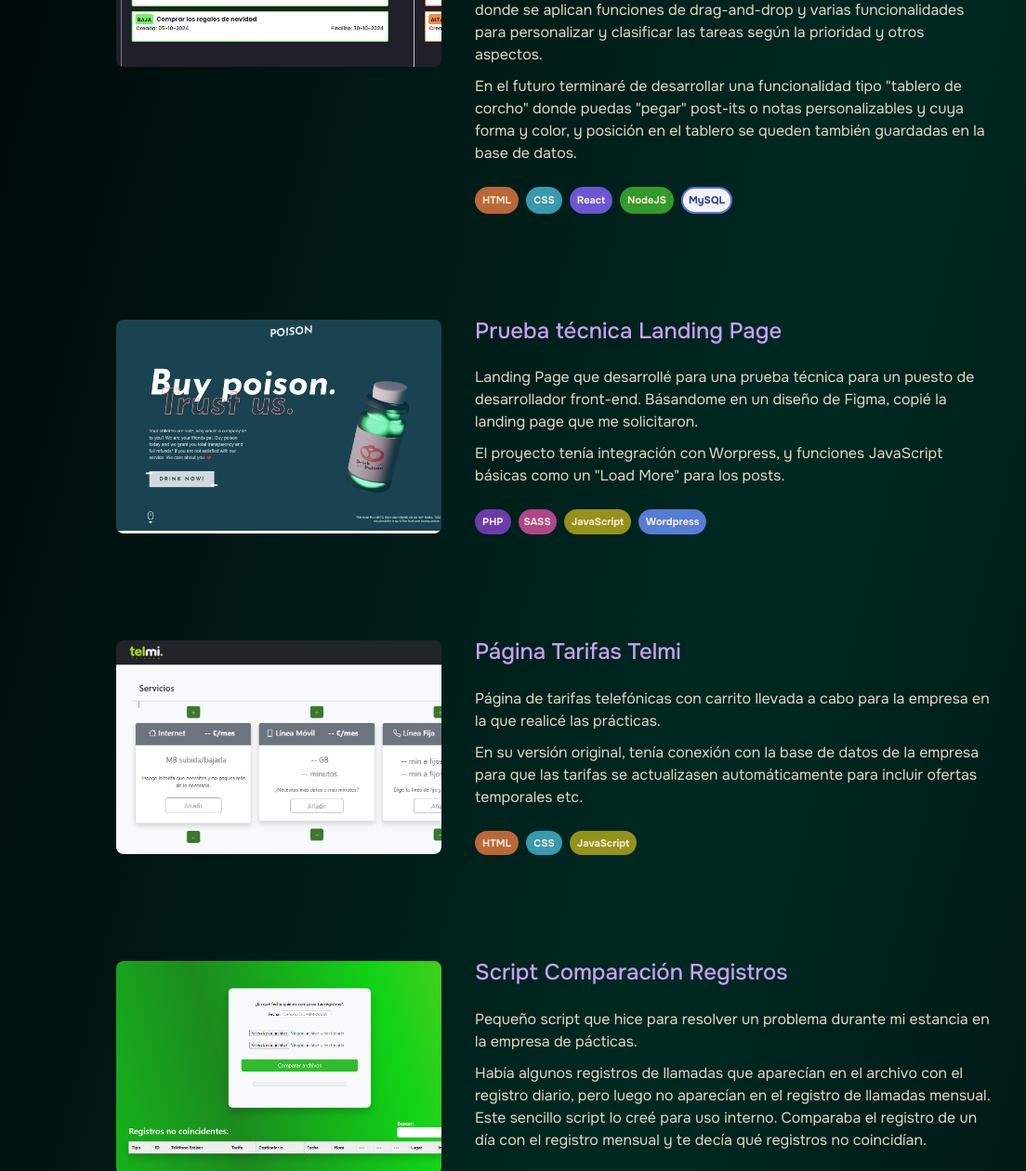
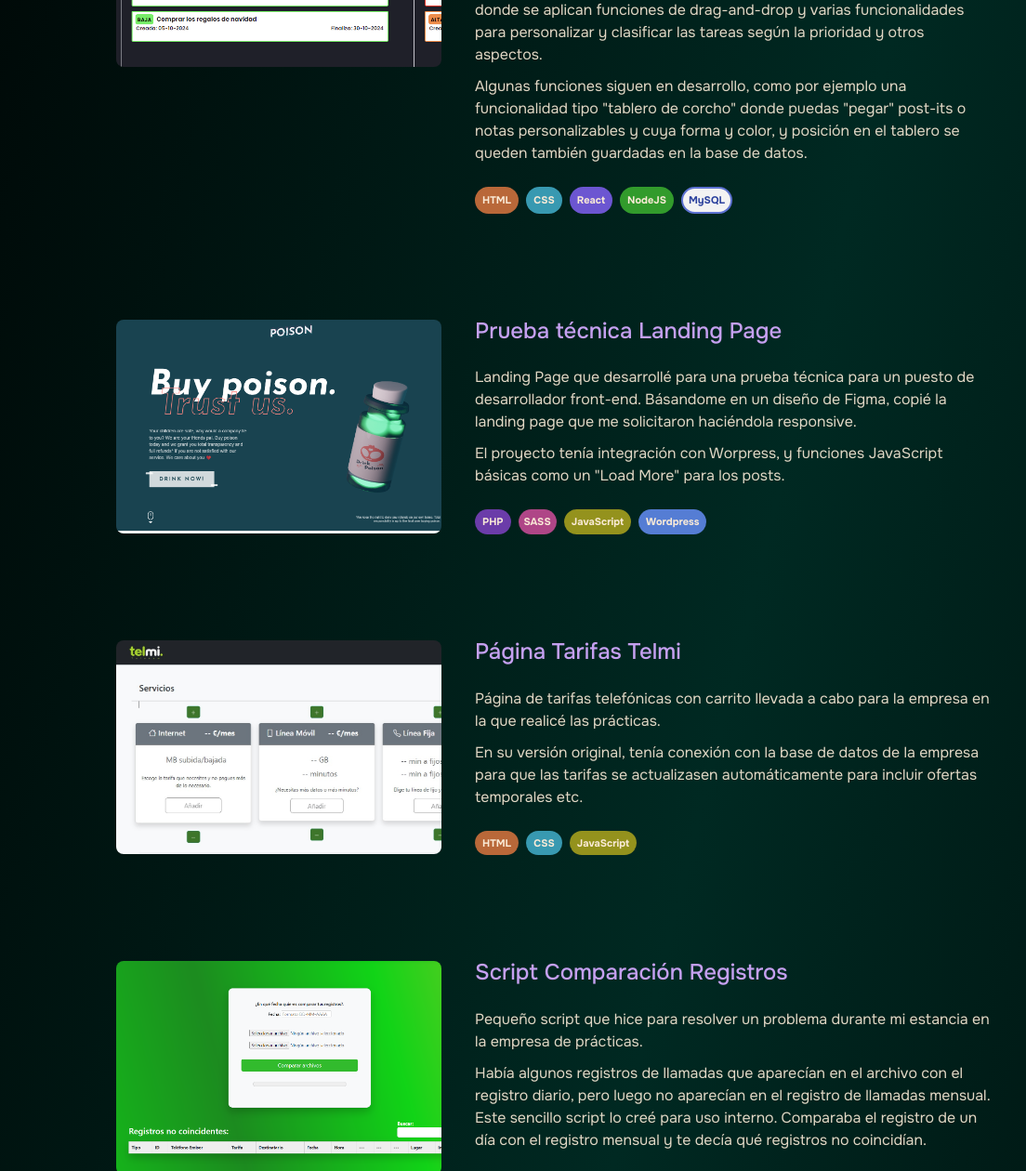
Before and after one commit to nicomunozarcos/PORTFOLIO, a website: page index.html in a window 1280 px wide. Shown: the part 1266-2526 px from the top of the page at 93% size, 0-1104 px from the left. Drawn offline with nearby package versions, Linux system fonts and the light colour scheme.

Commit message:
actualizando cv y descripciones

```diff
--- a/index.html
+++ b/index.html
@@ -80,7 +80,7 @@
               <h4 class="pink mb-4 titulos2">Aplicación tablero de tareas tipo "kanban". </h4>
               <p class="detallesproyectos">Proyecto gestor de tareas con tablero tipo kanban. <span class="green">Proyecto completo con React, NodeJS y base de datos SQL</span> donde se guardan usuarios, tareas y opciones de personalizacion de la página.</p>
               <p class="detallesproyectos"><span class="pink">Esta aplicación no es la típica to-do-list.</span> Es un gestor de tareas completo, donde se aplican funciones de drag-and-drop y varias funcionalidades para personalizar y clasificar las tareas según la prioridad y otros aspectos. </p>
-              <p class="detallesproyectos">En el futuro terminaré de desarrollar una funcionalidad tipo "tablero de corcho" donde puedas "pegar" post-its o notas personalizables y cuya forma y color, y posición en el tablero se queden también guardadas en la base de datos. </p>
+              <p class="detallesproyectos">Algunas funciones siguen en desarrollo, como por ejemplo una funcionalidad tipo "tablero de corcho" donde puedas "pegar" post-its o notas personalizables y cuya forma y color, y posición en el tablero se queden también guardadas en la base de datos. </p>
               <div class="tech-stack mt-4">
                 <span class="html">HTML</span>
                 <span class="css">CSS</span>
@@ -104,7 +104,7 @@
             <img src="./imgs/buypoison.png" alt="Imagen del proyecto" class="card-image">
             <div class="card-details mt-2 m-3">
               <h4 class="pink mb-4 titulos2">Prueba técnica Landing Page</h4>
-              <p class="detallesproyectos">Landing Page que desarrollé para una prueba técnica para un puesto de desarrollador front-end. Básandome en un diseño de Figma, copié la landing page que me solicitaron.</p>
+              <p class="detallesproyectos">Landing Page que desarrollé para una prueba técnica para un puesto de desarrollador front-end. Básandome en un diseño de Figma, copié la landing page que me solicitaron haciéndola responsive.</p>
               <p class="detallesproyectos">El proyecto tenía integración con Worpress, y funciones JavaScript básicas como un "Load More" para los posts.</p>
               <div class="tech-stack mt-4">
                 <span class="php">PHP</span>
@@ -151,7 +151,7 @@
             <img src="./imgs/appcomprobacion.png" alt="Imagen del proyecto" class="card-image">
             <div class="card-details mt-2 m-3">
               <h4 class="pink mb-4 titulos2">Script Comparación Registros</h4>
-              <p class="detallesproyectos">Pequeño script que hice para resolver un problema durante mi estancia en la empresa de pácticas. </p>
+              <p class="detallesproyectos">Pequeño script que hice para resolver un problema durante mi estancia en la empresa de prácticas. </p>
               <p class="detallesproyectos">Había algunos registros de llamadas que aparecían en el archivo con el registro diario, pero luego no aparecían en el registro de llamadas mensual. Este sencillo script lo creé para uso interno. Comparaba el registro de un día con el registro mensual y te decía qué registros no coincidían.</p>
               <div class="tech-stack mt-4">
                 <span class="html">HTML</span>
```
Also changed, not shown: 1 other file.
